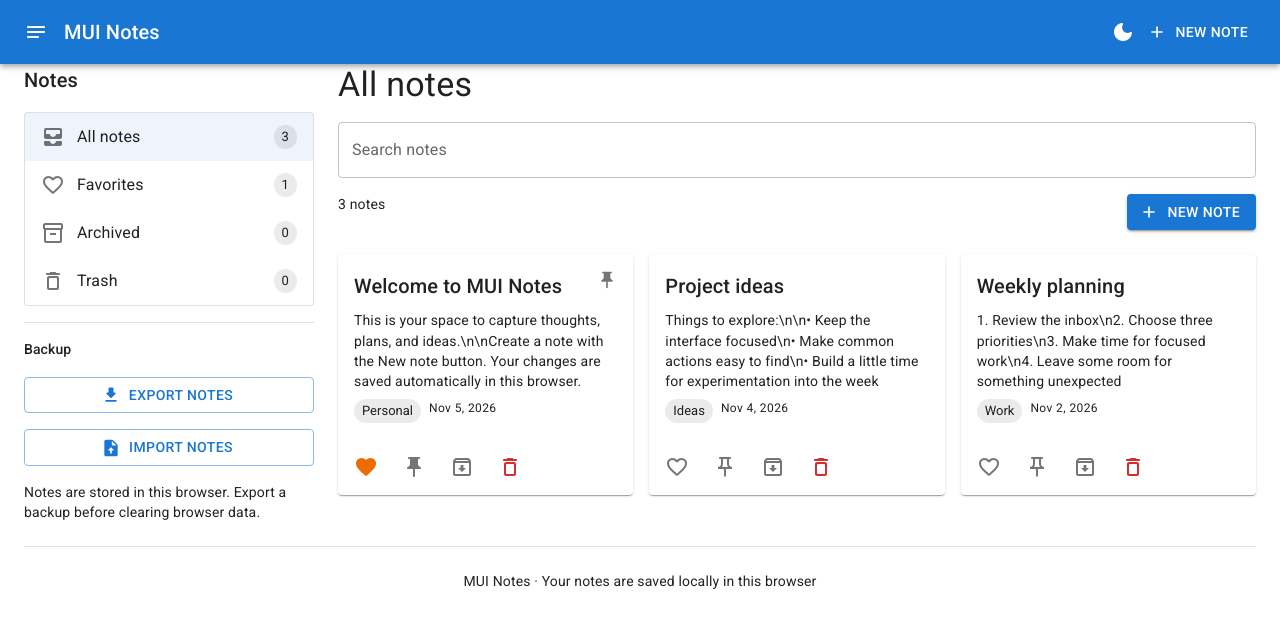
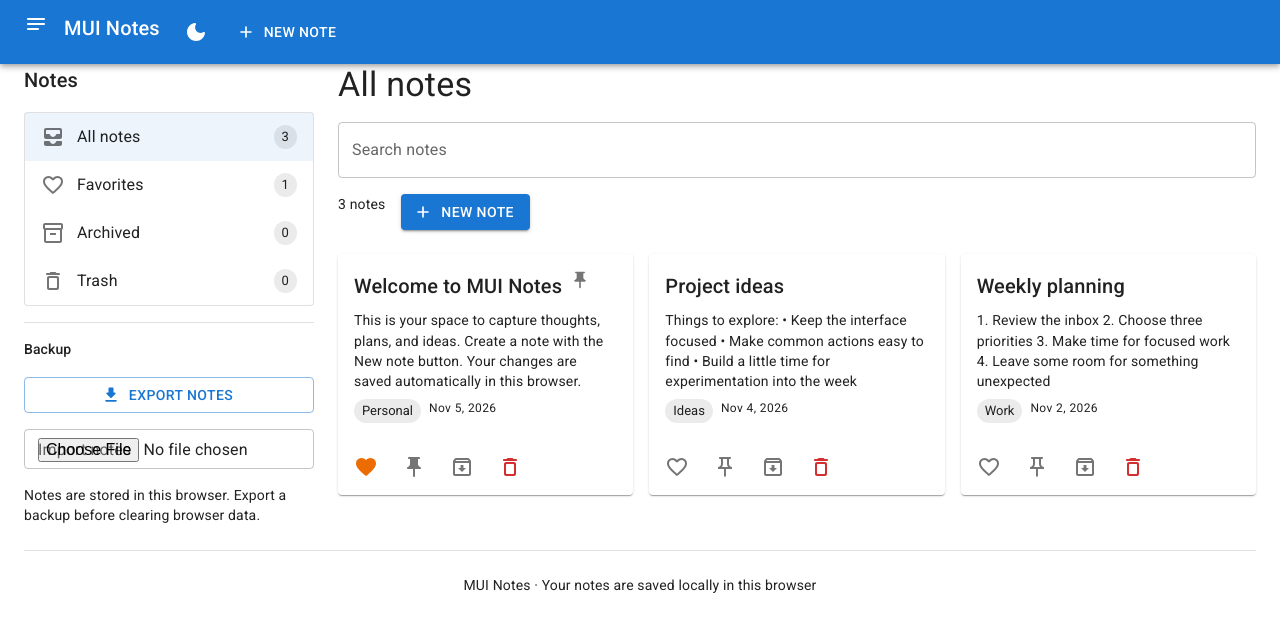
Before and after one commit to bradleysouciercomputer/MUI-Notes, a React (Vite) app: page / in a window 1280 px wide. Shown: the top 632 px of the page. Built offline with nearby package versions, Linux system fonts and the light colour scheme.

Commit message:
Use unmodified MUI defaults and components throughout

```diff
--- a/src/App.jsx
+++ b/src/App.jsx
@@ -2,7 +2,6 @@ import { useEffect, useMemo, useState } from 'react';
 import {
   Alert,
   AppBar,
-  Box,
   Button,
   Card,
   CardActions,
@@ -61,7 +60,7 @@ const starterNotes = [
   {
     id: 'welcome-note',
     title: 'Welcome to MUI Notes',
-    body: 'This is your space to capture thoughts, plans, and ideas.\\n\\nCreate a note with the New note button. Your changes are saved automatically in this browser.',
+    body: 'This is your space to capture thoughts, plans, and ideas.\n\nCreate a note with the New note button. Your changes are saved automatically in this browser.',
     category: 'Personal',
     favorite: true,
     pinned: true,
@@ -73,7 +72,7 @@ const starterNotes = [
   {
     id: 'project-ideas',
     title: 'Project ideas',
-    body: 'Things to explore:\\n\\n• Keep the interface focused\\n• Make common actions easy to find\\n• Build a little time for experimentation into the week',
+    body: 'Things to explore:\n\n• Keep the interface focused\n• Make common actions easy to find\n• Build a little time for experimentation into the week',
     category: 'Ideas',
     favorite: false,
     pinned: false,
@@ -85,7 +84,7 @@ const starterNotes = [
   {
     id: 'weekly-planning',
     title: 'Weekly planning',
-    body: '1. Review the inbox\\n2. Choose three priorities\\n3. Make time for focused work\\n4. Leave some room for something unexpected',
+    body: '1. Review the inbox\n2. Choose three priorities\n3. Make time for focused work\n4. Leave some room for something unexpected',
     category: 'Work',
     favorite: false,
     pinned: false,
@@ -318,10 +317,9 @@ function App() {
       <CssBaseline />
       <AppBar position="static">
         <Toolbar>
-          <NotesRounded sx={{ mr: 2 }} />
-          <Typography variant="h6" component="h1" sx={{ flexGrow: 1 }}>
-            MUI Notes
-          </Typography>
+          <Stack direction="row" spacing={2} alignItems="center">
+            <NotesRounded />
+            <Typography variant="h6" component="h1">MUI Notes</Typography>
             <Tooltip title={mode === 'light' ? 'Switch to dark mode' : 'Switch to light mode'}>
               <IconButton color="inherit" onClick={() => setMode((current) => current === 'light' ? 'dark' : 'light')} aria-label="Toggle theme">
                 {mode === 'light' ? <DarkModeRounded /> : <LightModeRounded />}
@@ -330,6 +328,7 @@ function App() {
             <Button color="inherit" startIcon={<AddRounded />} onClick={createNote}>
               New note
             </Button>
+          </Stack>
         </Toolbar>
       </AppBar>
 
@@ -352,10 +351,13 @@ function App() {
                 <Button variant="outlined" startIcon={<DownloadRounded />} onClick={exportNotes}>
                   Export notes
                 </Button>
-                <Button variant="outlined" component="label" startIcon={<UploadFileRounded />}>
-                  Import notes
-                  <input hidden type="file" accept="application/json,.json" onChange={importNotes} />
-                </Button>
+                <TextField
+                  type="file"
+                  label="Import notes"
+                  size="small"
+                  inputProps={{ accept: 'application/json,.json' }}
+                  onChange={importNotes}
+                />
                 <Typography variant="body2" color="text.secondary">
                   Notes are stored in this browser. Export a backup before clearing browser data.
                 </Typography>
@@ -372,11 +374,10 @@ function App() {
                     value={search}
                     onChange={(event) => setSearch(event.target.value)}
                   />
-                  <Stack direction="row" spacing={2} alignItems="center">
+                  <Stack direction="row" spacing={2} alignItems="center" justifyContent="space-between">
                     <Typography color="text.secondary" variant="body2">
                       {filteredNotes.length} {filteredNotes.length === 1 ? 'note' : 'notes'}
                     </Typography>
-                    <Box sx={{ flexGrow: 1 }} />
                     {filter !== 'trash' && (
                       <Button variant="contained" startIcon={<AddRounded />} onClick={createNote}>
                         New note
@@ -394,7 +395,7 @@ function App() {
                             <CardContent>
                               <Stack spacing={1}>
                                 <Stack direction="row" spacing={1} alignItems="center">
-                                  <Typography variant="h6" component="h3" sx={{ flexGrow: 1 }}>
+                                  <Typography variant="h6" component="h3">
                                     {note.title.trim() || 'Untitled note'}
                                   </Typography>
                                   {note.pinned && <PushPinRounded color="action" fontSize="small" />}
@@ -467,7 +468,8 @@ function App() {
                     ))}
                   </Grid>
                 ) : (
-                  <Paper variant="outlined">
+                  <Card>
+                    <CardContent>
                       <Stack spacing={2} alignItems="center">
                       <NotesRounded fontSize="large" color="action" />
                       <Typography variant="h6">
@@ -491,7 +493,8 @@ function App() {
                       )}
                       {search && <Button onClick={() => setSearch('')}>Clear search</Button>}
                       </Stack>
-                  </Paper>
+                    </CardContent>
+                  </Card>
                 )}
               </Stack>
             </Grid>
```
Lines whose indentation alone changed are shown as unchanged.
